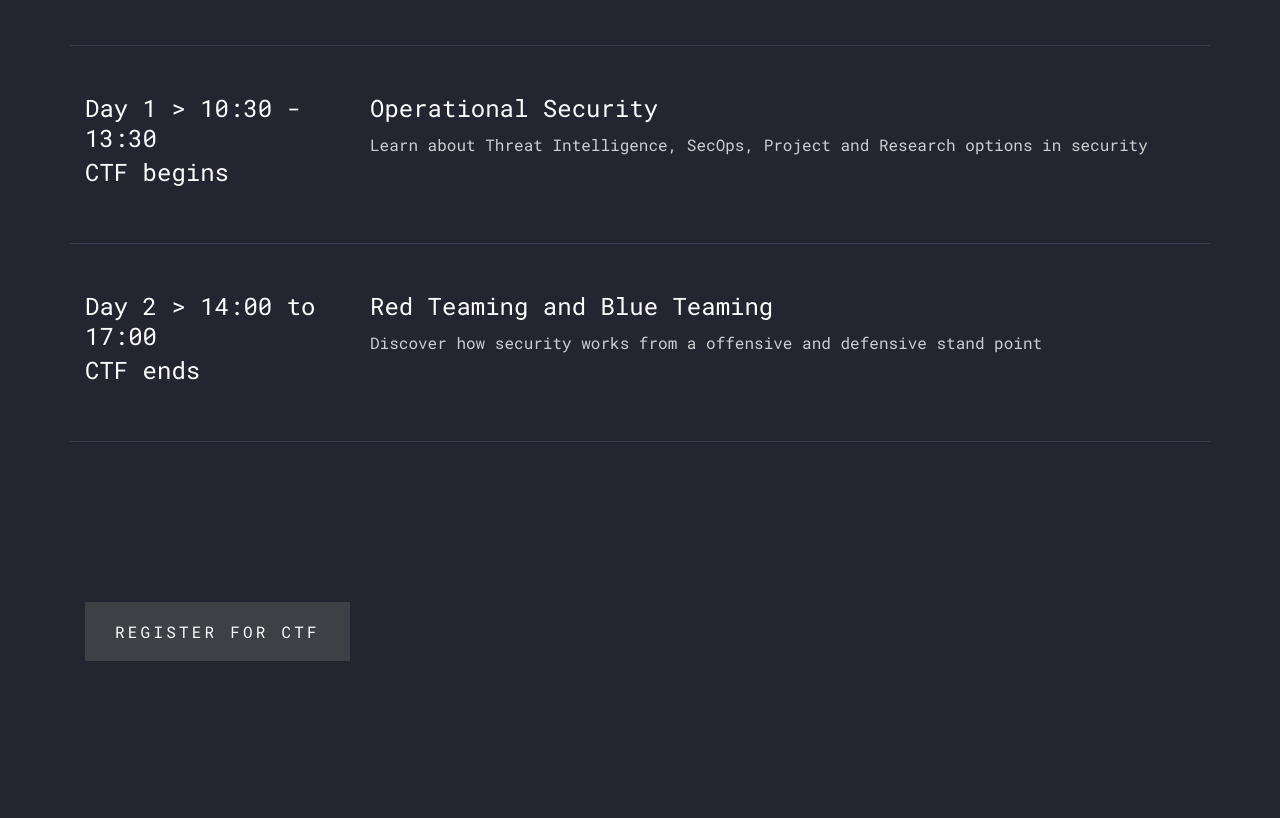
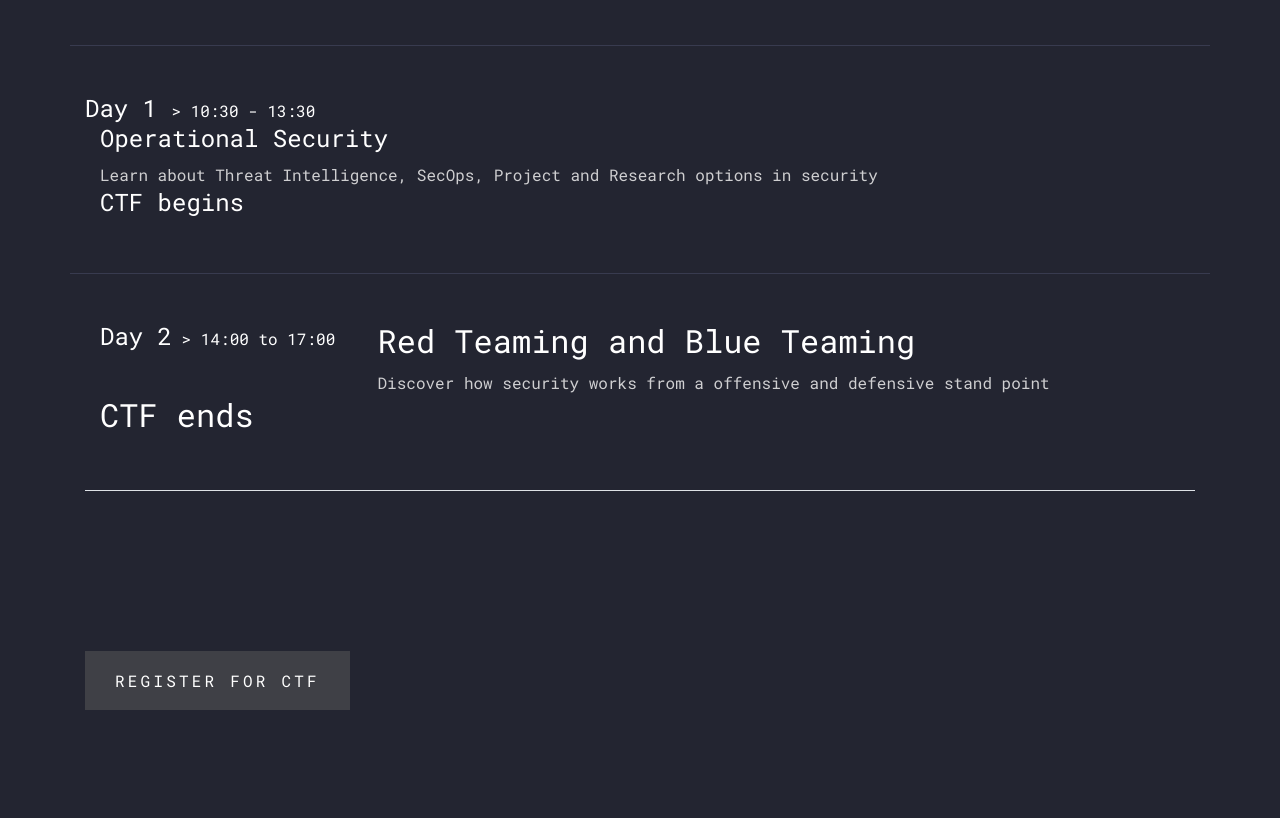
Before and after one commit to kruptos-club/breaksecv3, a plain HTML site: page index.html in a window 1280 px wide. Shown: the part 1181-1999 px from the top of the page. Drawn offline with Linux system fonts and the light colour scheme; files whose address does not match are found by name.

Commit message:
Update index.html

```diff
--- a/index.html
+++ b/index.html
@@ -83,7 +83,7 @@
         <div class="row align-items-stretch program">
           <div class="col-12 border-top border-bottom py-5" data-aos="fade" data-aos-delay="200">
             <div class="row align-items-stretch">
-              <div class="col-md-3 text-white mb-3 mb-md-0"><span class="h4">Day 1 > 10:30 - 13:30</span></div>
+              <div class="col-md-3 text-white mb-3 mb-md-0"><span class="h4">Day 1 </span><span class="h6"> &gt; 10:30 - 13:30</span></div></div>
               <div class="col-md-9">
                 <h2 class="text-white">Operational Security</h2>
                 <span>Learn about Threat Intelligence, SecOps, Project and Research options in security</span>
@@ -97,7 +97,7 @@
 
           <div class="col-12 border-bottom py-5" data-aos="fade" data-aos-delay="300">
             <div class="row align-items-stretch">
-              <div class="col-md-3 text-white mb-3 mb-md-0"><span class="h4">Day 2 > 14:00 to 17:00</span></div>
+              <div class="col-md-3 text-white mb-3 mb-md-0"><span class="h4">Day 2</span><span class="h6"> &gt; 14:00 to 17:00</span></div>
               <div class="col-md-9">
                 <h2 class="text-white">Red Teaming and Blue Teaming</h2>
                 <span>Discover how security works from a offensive and defensive stand point</span>
```
